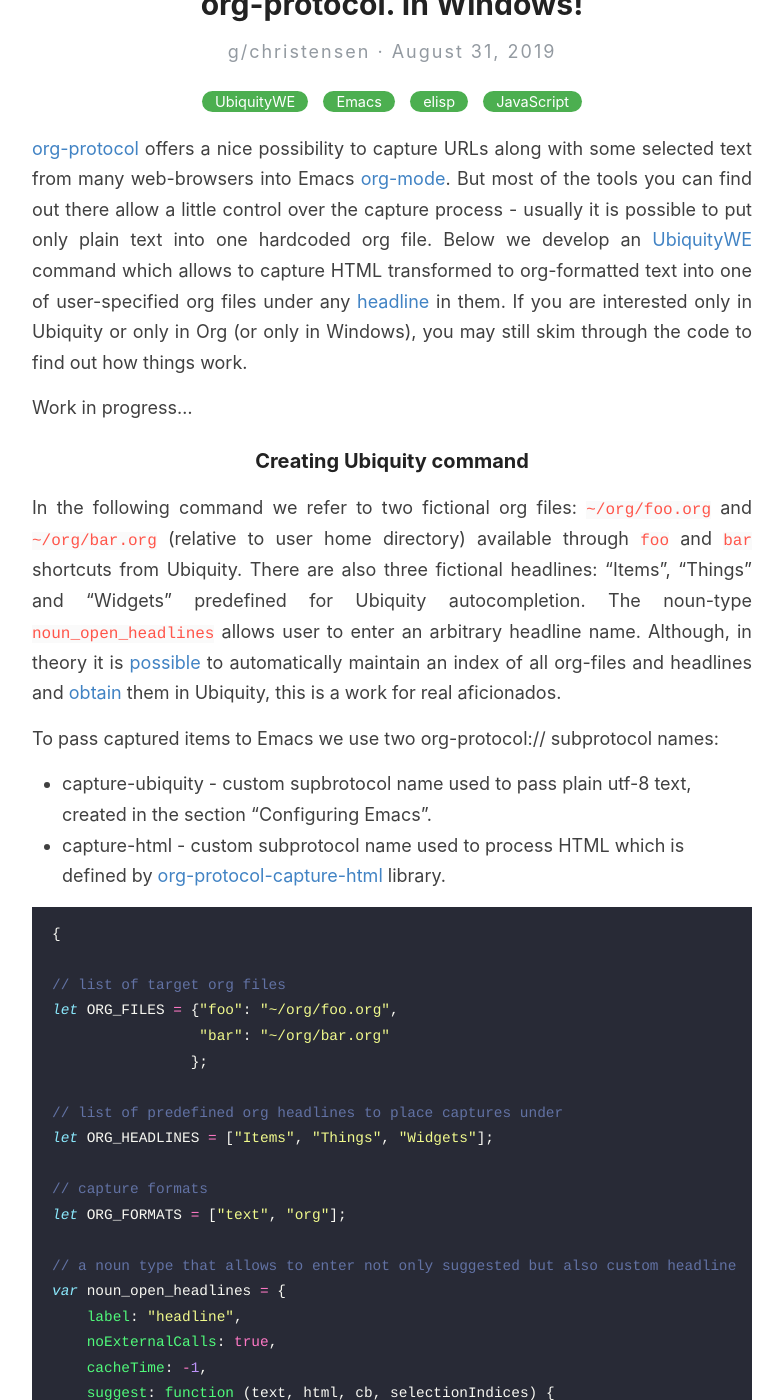
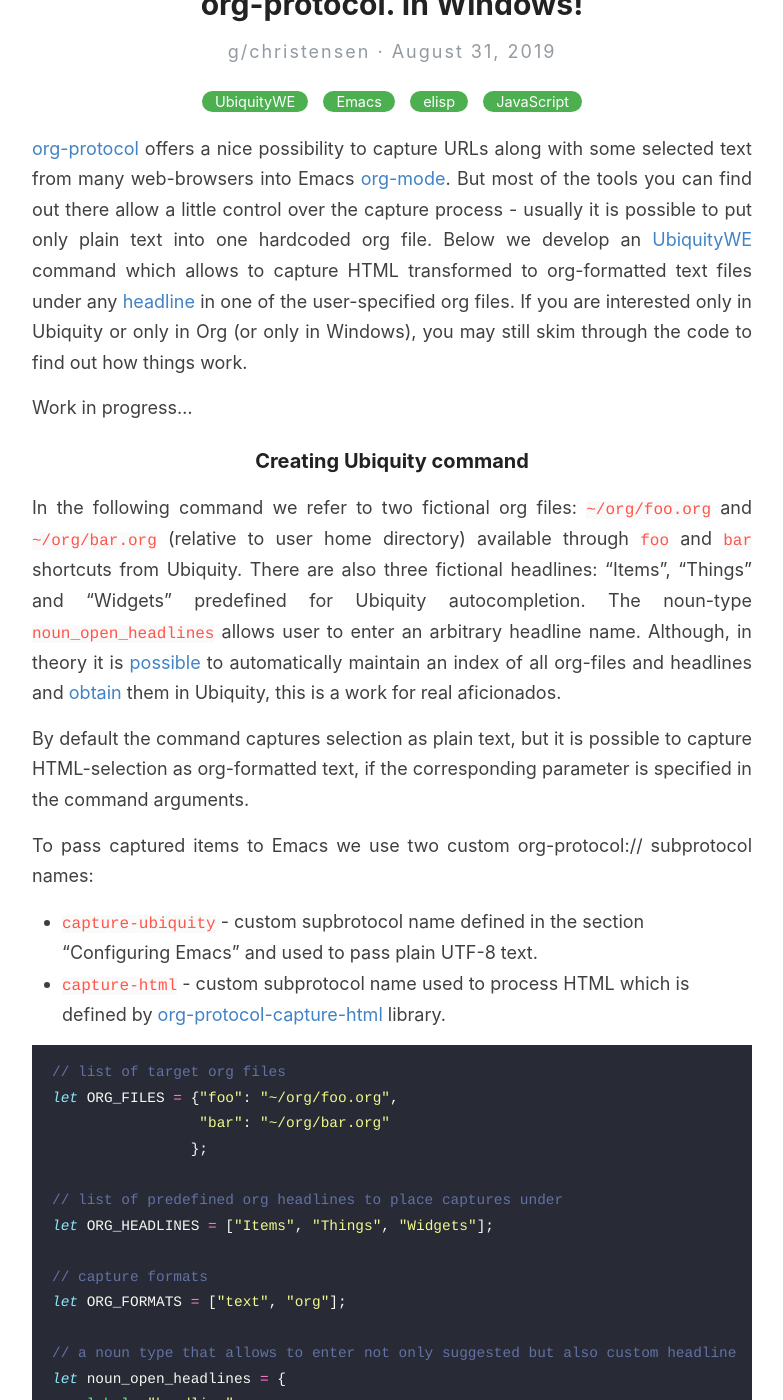
Before and after one commit to GChristensen/posts, a Jekyll site: the page built from _posts/2019-08-31-dynamic-org-capture-templates.md, in a window 1280 px wide and 1400 px high, scrolled down 191 px. Shown: the whole window, without its empty margins (248-1031 px from the left). Built offline with Jekyll 4.4.1, drawn with Linux system fonts in a browser that asks for light colours; some of the changed text lies outside the part shown.

Commit message:
site edit

````diff
--- a/_posts/2019-08-31-dynamic-org-capture-templates.md
+++ b/_posts/2019-08-31-dynamic-org-capture-templates.md
@@ -11,10 +11,11 @@
 out there allow a little control over the capture process - usually it is
 possible to put only plain text into one hardcoded org file. Below we develop an
 [UbiquityWE](https://gchristensen.github.io/ubiquitywe/) command which allows to
-capture HTML transformed to org-formatted text into one of user-specified org
-files under any [headline](https://orgmode.org/manual/Headlines.html) in them.
-If you are interested only in Ubiquity or only in Org (or only in Windows), you
-may still skim through the code to find out how things work.
+capture HTML transformed to org-formatted text files under any
+[headline](https://orgmode.org/manual/Headlines.html) in one of the
+user-specified org files. If you are interested only in Ubiquity or only in Org
+(or only in Windows), you may still skim through the code to find out how things
+work.
 
 
 Work in progress...
@@ -31,16 +32,18 @@
 [obtain](https://github.com/eschulte/emacs-web-server)
 them in Ubiquity, this is a work for real aficionados.
 
-To pass captured items to Emacs we use two org-protocol:// subprotocol names:
-- capture-ubiquity - custom supbrotocol name used to pass plain utf-8 text, created in the
-section "Configuring Emacs".
-- capture-html - custom subprotocol name used to process HTML which is defined by
+By default the command captures selection as plain text, but it is possible to
+capture HTML-selection as org-formatted text, if the corresponding parameter
+is specified in the command arguments.
+
+To pass captured items to Emacs we use two custom org-protocol:// subprotocol names:
+- `capture-ubiquity` - custom supbrotocol name defined in the
+section "Configuring Emacs" and used to pass plain UTF-8 text.
+- `capture-html` - custom subprotocol name used to process HTML which is defined by
  [org-protocol-capture-html](https://github.com/alphapapa/org-protocol-capture-html)
 library.
 
 ```javascript
-{
-
 // list of target org files
 let ORG_FILES = {"foo": "~/org/foo.org",
                  "bar": "~/org/bar.org"
@@ -53,7 +56,7 @@
 let ORG_FORMATS = ["text", "org"];
 
 // a noun type that allows to enter not only suggested but also custom headline names
-var noun_open_headlines = {
+let noun_open_headlines = {
     label: "headline",
     noExternalCalls: true,
     cacheTime: -1,
````
Also changed, not shown: other parts of _posts/2019-08-31-dynamic-org-capture-templates.md (+2 -3 lines).
